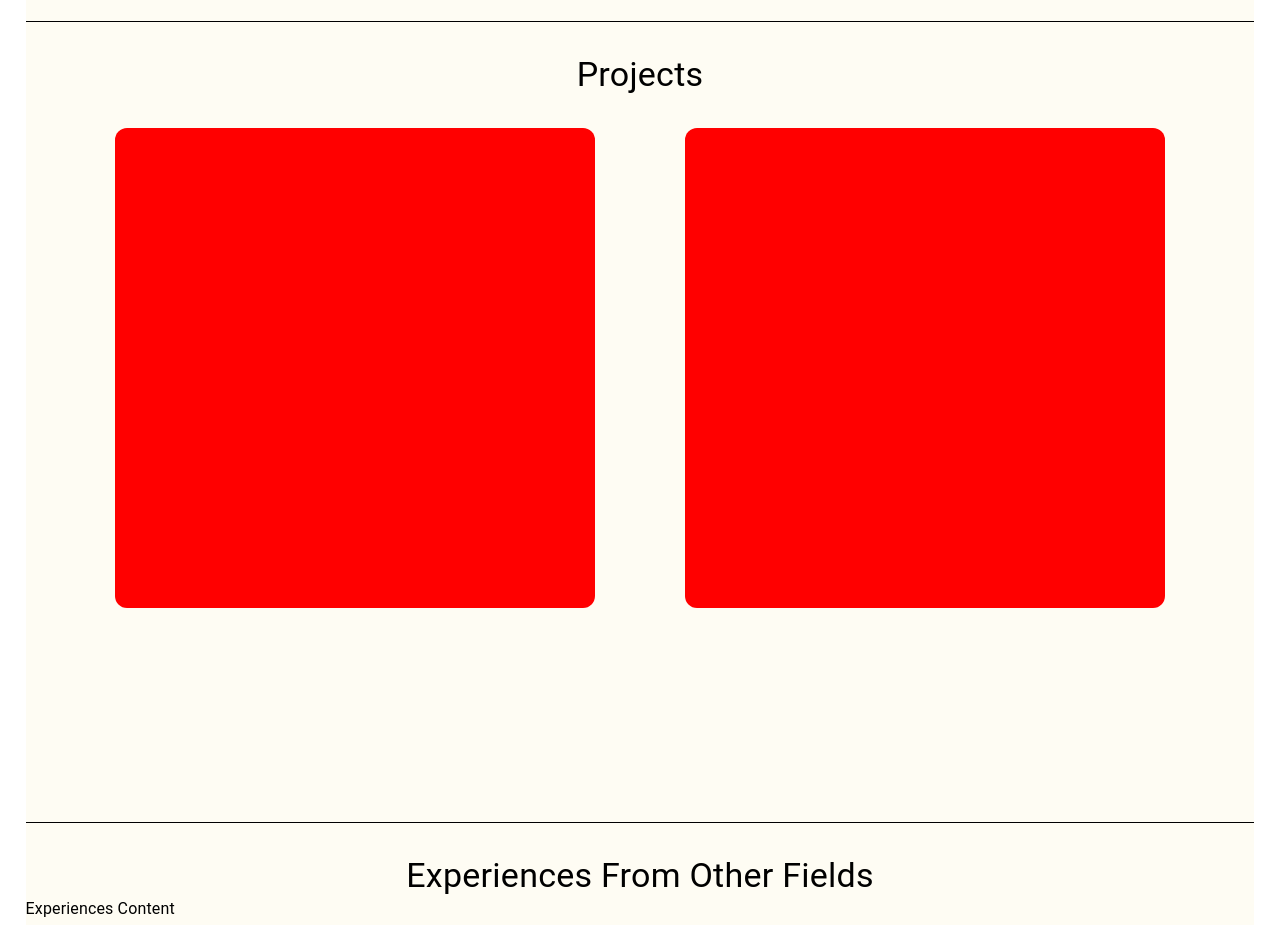
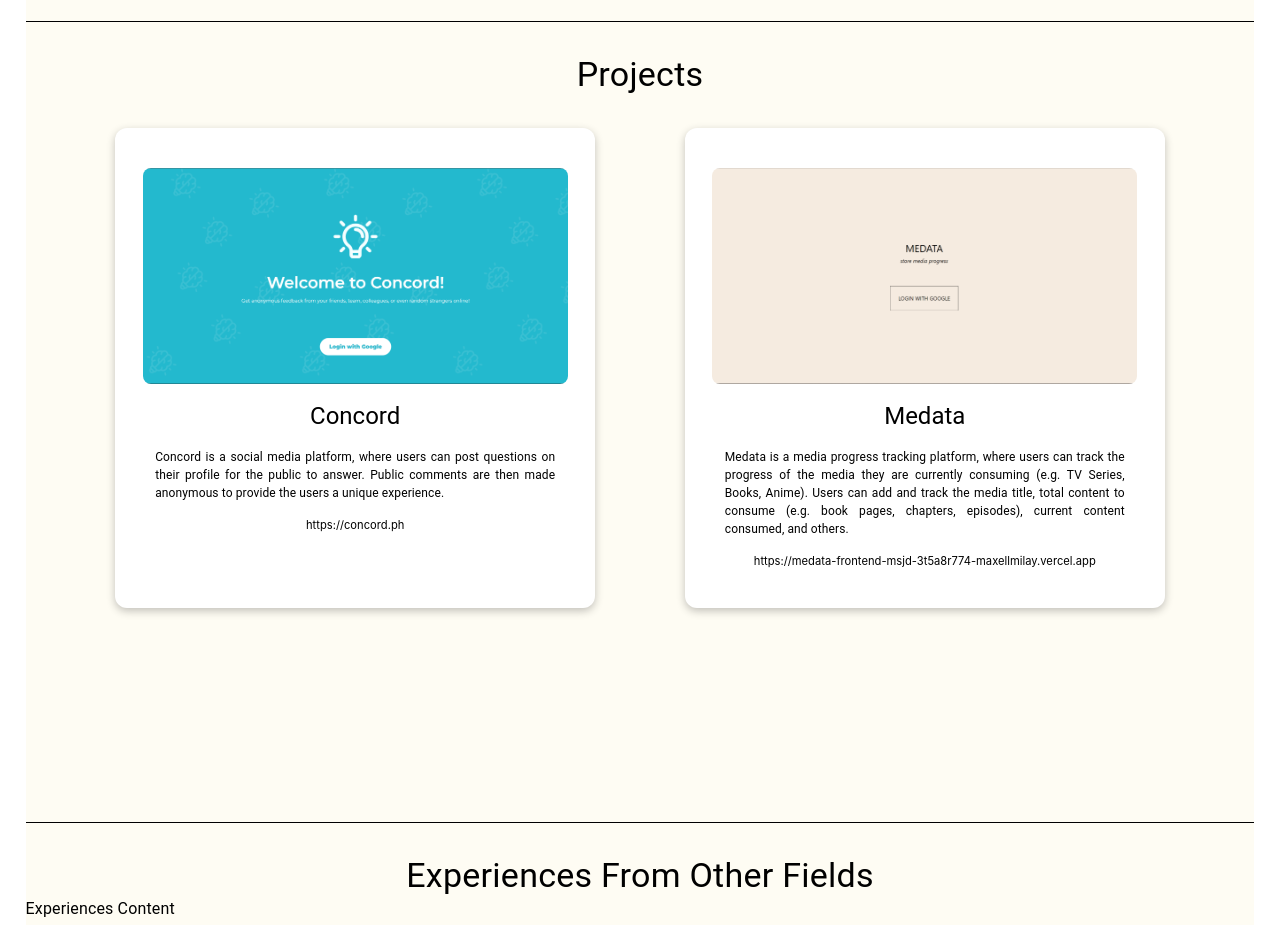
Before and after one commit to maxellmilay/personal-website, a Next.js app: page / in a window 1280 px wide. Shown: the part 1580-2505 px from the top of the page. Built offline with nearby package versions, Linux system fonts and the light colour scheme.

Commit message:
added project section

```diff
--- a/components/Projects.tsx
+++ b/components/Projects.tsx
@@ -2,15 +2,16 @@ import React from 'react'
 import SectionContainer from './general/SectionContainer'
 import { Typography, Grid } from '@mui/material'
 import Project from './projects/Project'
+import projectList from '../constants/projectInfo'
 
 export default function Projects() {
     return (
         <SectionContainer title="Projects">
             <Grid container item justifyContent='space-evenly' sx={{ marginTop: '2rem' }}>
-                <Project></Project>
-                <Project></Project>
+                {projectList.map((project) => {
+                    return <Project key={project.name} name={project.name} description={project.description} photoURL={project.photoURL} link={project.link} />
+                })}
             </Grid>
-
         </SectionContainer>
     )
 }
--- a/components/projects/Project.tsx
+++ b/components/projects/Project.tsx
@@ -1,18 +1,33 @@
 import React from 'react'
-import { Grid } from "@mui/material"
+import { Grid, Typography } from "@mui/material"
 import { styled } from '@mui/material/styles'
+import { StaticImageData } from 'next/image'
+import Image from 'next/image'
+import Link from 'next/link'
+
+interface ProjectPropsInterface {
+    name: string
+    description: string
+    photoURL: StaticImageData
+    link: string
+}
 
 const ProjectContainer = styled(Grid)(({ theme }) => ({
     width: theme.spacing(60),
-    height: theme.spacing(60),
-    backgroundColor: "red",
-    borderRadius: '0.75rem'
+    minHeight: theme.spacing(60),
+    backgroundColor: "white",
+    borderRadius: '0.75rem',
+    boxShadow: 'rgba(0, 0, 0, 0.24) 0px 3px 8px',
+    padding: '2.5rem 0.5rem'
 }))
 
-export default function Project() {
+export default function Project({ name, description, photoURL, link }: ProjectPropsInterface) {
     return (
-        <ProjectContainer>
-
+        <ProjectContainer container item alignItems='center' direction='column'>
+            <Image src={photoURL} alt="Project Photo" width={425} style={{ borderRadius: '0.5rem' }} />
+            <Typography variant="h5" sx={{ marginTop: '1rem' }}>{name}</Typography>
+            <Typography sx={{ fontSize: '0.75rem', margin: '1rem 2rem', textAlign: 'justify' }}>{description}</Typography>
+            <Link href={link} style={{ fontSize: '0.7rem' }}>{link}</Link>
         </ProjectContainer>
     )
 }
--- /dev/null
+++ b/constants/otherExperiencesInfo.ts
@@ -0,0 +1,3 @@
+const otherExperiencesList = [{}];
+
+export default otherExperiencesList;
--- /dev/null
+++ b/constants/projectInfo.ts
@@ -0,0 +1,21 @@
+import concordImage from '../images/project/concord.png';
+import medataImage from '../images/project/medata.png';
+
+const projectList = [
+  {
+    name: 'Concord',
+    description:
+      'Concord is a social media platform, where users can post questions on their profile for the public to answer. Public comments are then made anonymous to provide the users a unique experience.',
+    photoURL: concordImage,
+    link: 'https://concord.ph',
+  },
+  {
+    name: 'Medata',
+    description:
+      'Medata is a media progress tracking platform, where users can track the progress of the media they are currently consuming (e.g. TV Series, Books, Anime). Users can add and track the media title, total content to consume (e.g. book pages, chapters, episodes), current content consumed, and others.',
+    photoURL: medataImage,
+    link: 'https://medata-frontend-msjd-3t5a8r774-maxellmilay.vercel.app',
+  },
+];
+
+export default projectList;
```
Also changed, not shown: images/project/concord.png (added), images/project/medata.png (added).
